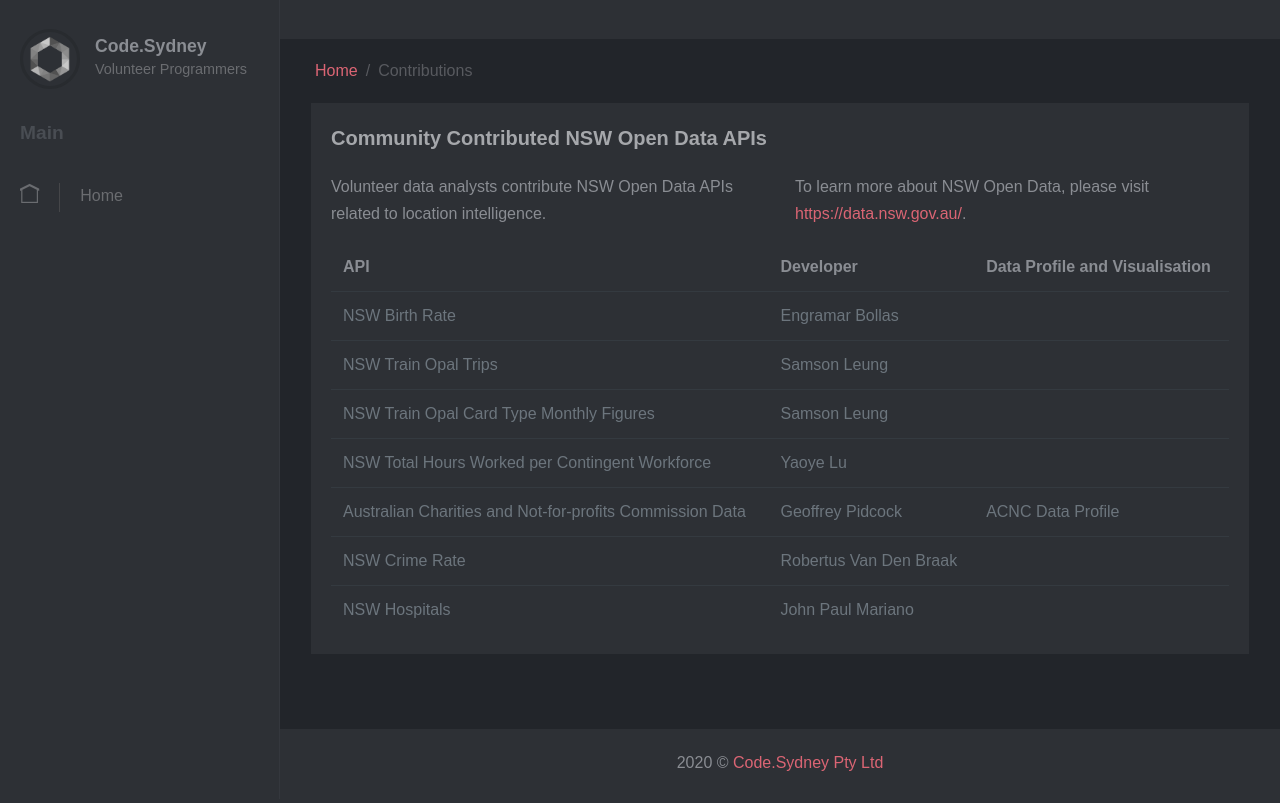
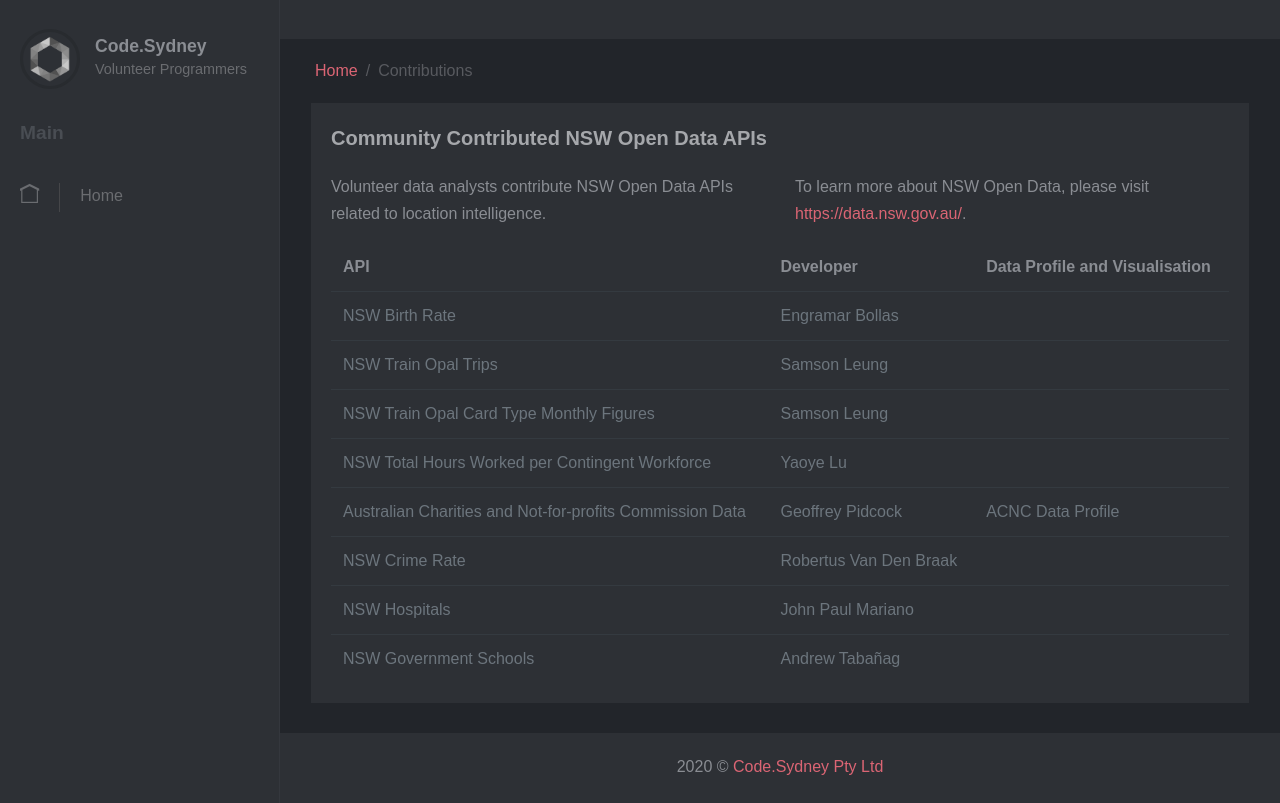
Before and after one commit to thecodesydney/nswdata, a Flask app: page / in a window 1280 px wide. Shown: the part 82-885 px from the top of the page. Before the commit the page ends 853 px from the top, so only its background shows below. Run offline with Flask 2, Linux system fonts and the light colour scheme; some libraries are stand-ins or nearby versions; some web fonts are replaced.

Commit message:
NSW Goverment Schools

```diff
--- a/app.py
+++ b/app.py
@@ -16,6 +16,7 @@
 blueprint_acnc = Blueprint('api_acnc', __name__, url_prefix='/api_acnc')
 blueprint_crimerate = Blueprint('api_crimerate', __name__, url_prefix='/api_crimerate')
 blueprint_hospitals = Blueprint('api_hospitals', __name__, url_prefix='/api_hospitals')
+blueprint_schools = Blueprint('api_schools', __name__, url_prefix='/api_schools')
 
 app.config['SQLALCHEMY_DATABASE_URI'] = 'sqlite:///site.db'
 db = SQLAlchemy(app)
@@ -878,5 +879,81 @@
 
         return make_response(jsonify(return_values), 200)
 
+########################################################################################################################
+# NSW Government Schools
+########################################################################################################################
+api = Api(blueprint_schools, doc='/documentation', version='1.0', title='Data Service for NSW government schools information by suburb',
+          description='This is a Flask-Restplus data service that allows a client to consume APIs related to NSW government schools information by suburb.',
+          )
+app.register_blueprint(blueprint_schools)
+
+#Database helper
+ROOT = path.dirname(path.realpath(__file__))
+
+def connect_db_schools():
+    sql = sqlite3.connect(path.join(ROOT, "governmentschools.db"))
+    sql.row_factory = sqlite3.Row
+    return sql
+
+def get_db_schools():
+    if not hasattr(g, 'sqlite_db'):
+        g.sqlite_db = connect_db_schools()
+    return g.sqlite_db
+
+@api.route('/schools/all')
+class GovernmentSchoolsAll(Resource):
+    @api.response(200, 'SUCCESSFUL: Contents successfully loaded')
+    @api.response(204, 'NO CONTENT: No content in database')
+    @api.doc(description='Retrieving all records from the database for all suburbs.')
+    def get(self):
+        db = get_db_schools()
+        details_cur = db.execute('select * from [master_dataset]')
+        details = details_cur.fetchall()
+
+        return_values = []
+
+        for detail in details:
+            detail_dict = {}
+            detail_dict['School_name'] = detail['School_name']
+            detail_dict['Street'] = detail['Street']
+            detail_dict['Town_suburb'] = detail['Town_suburb']
+            detail_dict['Postcode'] = detail['Postcode']
+            detail_dict['Phone'] = detail['Phone']
+            detail_dict['School_email'] = detail['School_email']
+            detail_dict['Website'] = detail['Website']
+            detail_dict['Fax'] = detail['Fax']
+            return_values.append(detail_dict)
+
+        return make_response(jsonify(return_values), 200)
+
+@api.route('/schools/<string:SUBURB>', methods=['GET'])
+class GovernmentSchools(Resource):
+    @api.response(200, 'SUCCESSFUL: Contents successfully loaded')
+    @api.response(204, 'NO CONTENT: No content in database')
+    @api.doc(description='Retrieving all records from the database for one suburb.')
+    def get(self, SUBURB):
+        db = get_db_schools()
+        details_cur = db.execute(
+            'select * from [master_dataset] where Town_suburb = ? COLLATE NOCASE', [SUBURB])
+            # 'select * from [master_dataset] where Town_suburb = ? COLLATE NOCASE COLLATE RTRIM', [SUBURB])
+        details = details_cur.fetchall()
+
+        return_values = []
+
+        for detail in details:
+            detail_dict = {}
+            detail_dict['School_name'] = detail['School_name']
+            detail_dict['Street'] = detail['Street']
+            detail_dict['Town_suburb'] = detail['Town_suburb']
+            detail_dict['Postcode'] = detail['Postcode']
+            detail_dict['Phone'] = detail['Phone']
+            detail_dict['School_email'] = detail['School_email']
+            detail_dict['Website'] = detail['Website']
+            detail_dict['Fax'] = detail['Fax']
+            return_values.append(detail_dict)
+
+        return make_response(jsonify(return_values), 200)
+
+
 if __name__ == '__main__':
     app.run(debug=True)
--- a/templates/index.html
+++ b/templates/index.html
@@ -144,6 +144,11 @@
                         <td><a href="https://au.linkedin.com/in/jpsmariano" target="_blank" class="text-muted">John Paul Mariano</a></td>
                         <td></td>
                       </tr>
+                      <tr>
+                        <td><a href="/api_schools/documentation" target="_blank" class="text-muted">NSW Government Schools</a></td>
+                        <td><a href="https://www.linkedin.com/in/help/" target="_blank" class="text-muted">Andrew Tabañag</a></td>
+                        <td></td>
+                      </tr>
                     </tbody>
                   </table>
                 </div>
```
Also changed, not shown: governmentschools.db (added).
